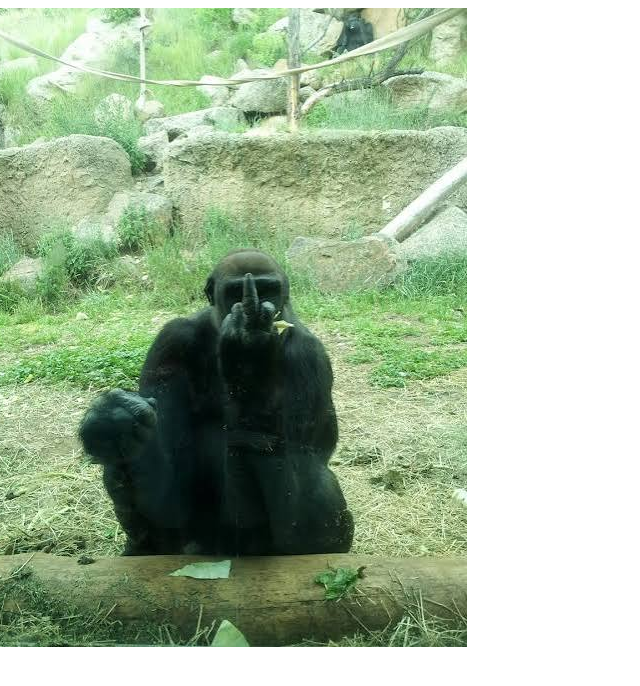
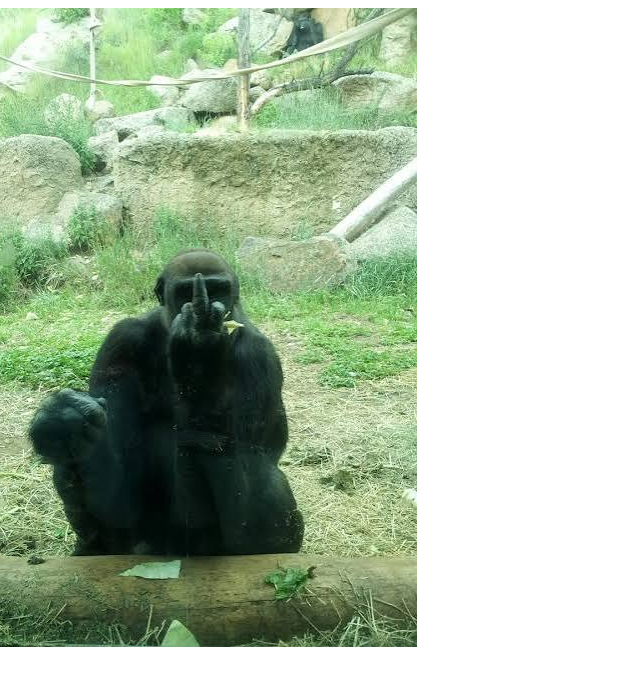
Before and after one commit to scs31502942025-cloud/Rays-website, a plain HTML site: page index.html in a window 1280 px wide. Shown: the whole page, without its empty margins (0-640 px from the left). Drawn offline with Linux system fonts and the light colour scheme.

Commit message:
Update style.css

```diff
--- a/css/style.css
+++ b/css/style.css
@@ -2,9 +2,7 @@
 
 
 margin-right: 500px;
-margin-left: -20px;
-
-
+margin-left: -70px;
 
 
 
```
